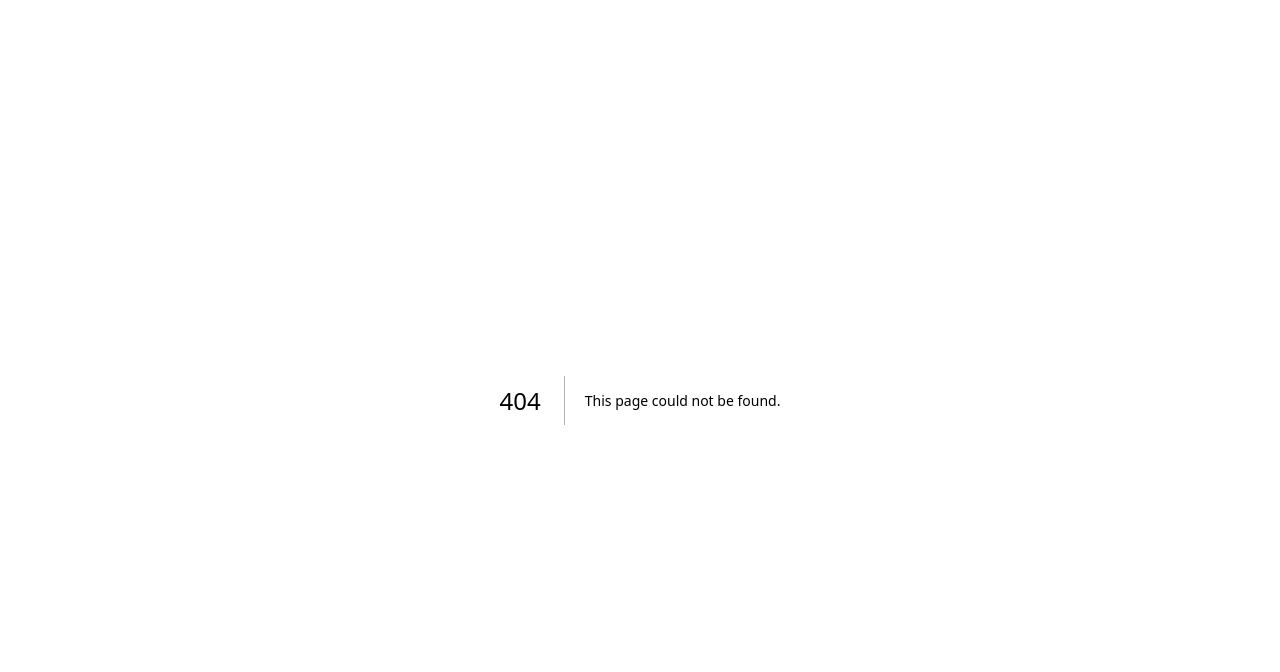
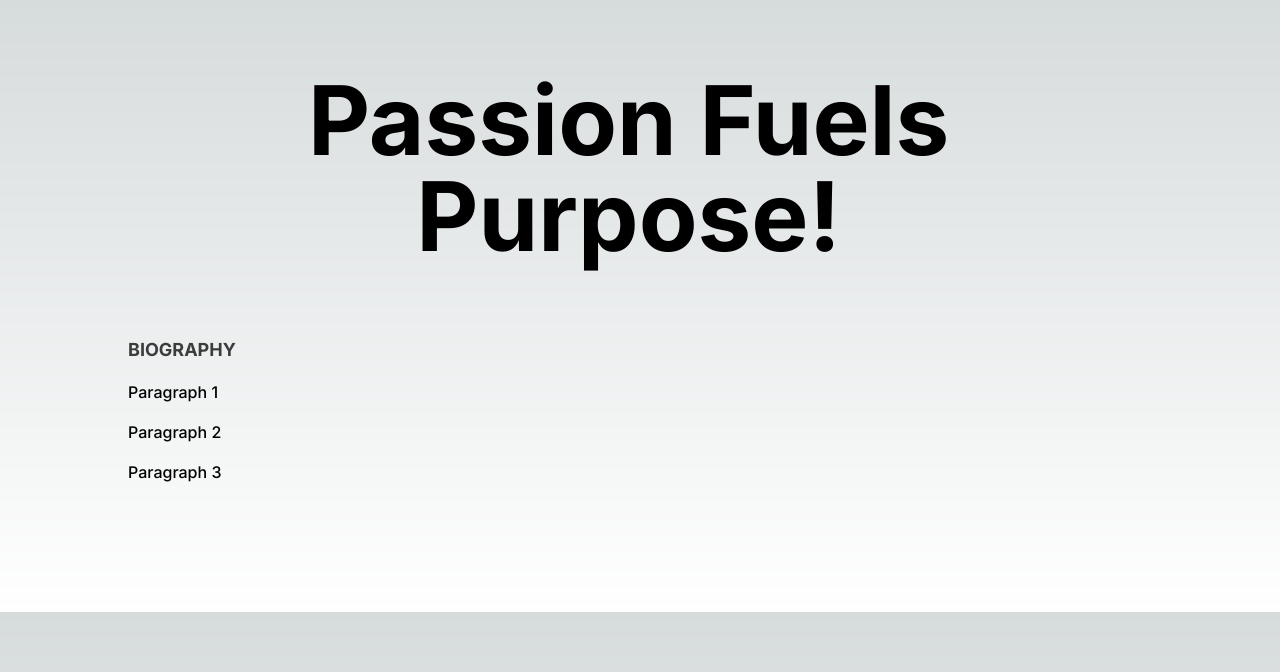
Before and after one commit to MohamedTaherMaalej/my-portfolio, a Next.js app: page /about in a window 1280 px wide. Before the commit this address had no page. Shown: the top 672 px of the page. Built offline with nearby package versions, Linux system fonts and the light colour scheme.

Commit message:
feat: Create About Page

```diff
--- /dev/null
+++ b/app/about/page.jsx
@@ -0,0 +1,39 @@
+'use client'
+import AnimatedText from '@/components/AnimatedText'
+import Layout from '@/components/Layout'
+import Head from 'next/head'
+import React from 'react'
+
+function about() {
+  return (
+    <>
+        <Head>
+            <title>Mohamed Taher MAALEJ | About Page</title>
+            <meta name="description" content="Mohamed Taher MAALEJ's About Page" />
+        </Head>
+        <main className='flex w-full flex-col items-center justify-center'>
+          <Layout className='pt-16'>
+            <AnimatedText text="Passion Fuels Purpose!" className='mb-16' />
+            <div className='grid w-full grid-cols-8 gap-16'>
+              <div className='col-span-3 flex flex-col items-start justify-start'>
+                <h2 className='mb-4 text-lg font-bold uppercase text-black/75'>Biography</h2>
+                <p className='font-medium'>
+                  Paragraph 1
+                </p>
+                <p className='my-4 font-medium'>
+                  Paragraph 2
+                </p>
+                <p className='font-medium'>
+                  Paragraph 3
+                </p>
+              </div>
+
+
+            </div>
+          </Layout>
+        </main>
+    </>
+  )
+}
+
+export default about
--- a/components/AnimatedText.js
+++ b/components/AnimatedText.js
@@ -16,7 +16,7 @@ const AnimatedText = ({ text, className="" }) => {
         <div className='w-full mx-auto py-2 flex items-center justify-center text-center overflow-hidden'>
             <motion.h1 className={`inline-block w-full text-black font-bold capitalize text-8xl ${className}`} variants={quote} initial="initial" animate="animate">
                 {text.split(" ").map((word, index) => (
-                    <span key={word+'-'+index} className='inline-block'>{word}&nbsp</span>
+                    <span key={word+'-'+index} className='inline-block'>{word}&nbsp;</span>
                 ))}
             </motion.h1>
         </div>
```
